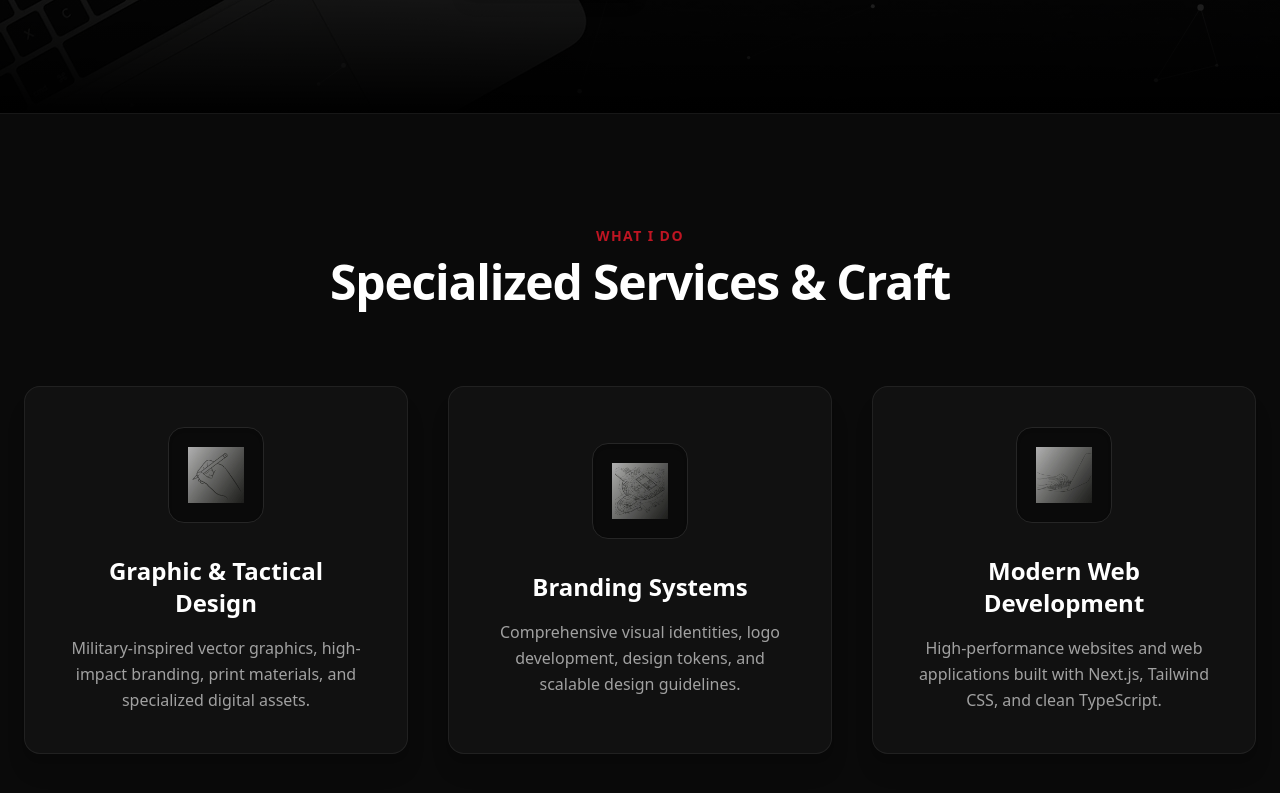
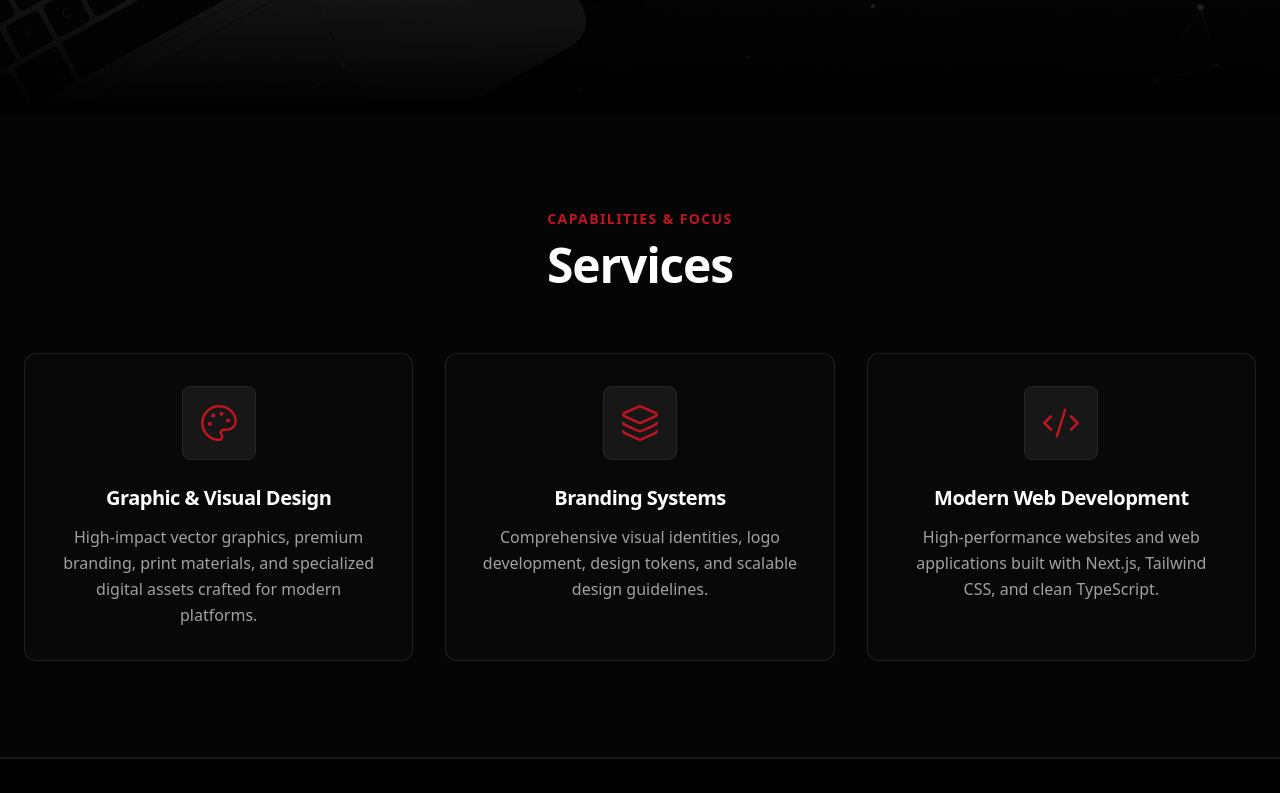
Before and after one commit to tombergson/tom-bergson-portfolio-next.js, a Next.js app: page / in a window 1280 px wide. Shown: the part 687-1480 px from the top of the page. Built offline with nearby package versions, Linux system fonts and the light colour scheme.

Commit message:
feat: wyśrodkowane ikony w sekcji Services oraz instalacja lucide-react

```diff
--- a/components/Services.tsx
+++ b/components/Services.tsx
@@ -1,62 +1,65 @@
-import Image from "next/image";
+import { Palette, Layers, Code2 } from "lucide-react";
 
 const services = [
   {
-    id: "graphic-design",
-    title: "Graphic & Tactical Design",
-    description: "Military-inspired vector graphics, high-impact branding, print materials, and specialized digital assets.",
-    icon: "/images/logo-icon.webp",
+    icon: Palette,
+    title: "Graphic & Visual Design",
+    description:
+      "High-impact vector graphics, premium branding, print materials, and specialized digital assets crafted for modern platforms.",
   },
   {
-    id: "branding-identity",
+    icon: Layers,
     title: "Branding Systems",
-    description: "Comprehensive visual identities, logo development, design tokens, and scalable design guidelines.",
-    icon: "/images/project.webp",
+    description:
+      "Comprehensive visual identities, logo development, design tokens, and scalable design guidelines.",
   },
   {
-    id: "web-development",
+    icon: Code2,
     title: "Modern Web Development",
-    description: "High-performance websites and web applications built with Next.js, Tailwind CSS, and clean TypeScript.",
-    icon: "/images/webicon.webp",
+    description:
+      "High-performance websites and web applications built with Next.js, Tailwind CSS, and clean TypeScript.",
   },
 ];
 
 export default function Services() {
   return (
-    <section id="services" className="py-28 bg-neutral-950 border-t border-neutral-900 relative">
+    <section id="services" className="py-24 bg-[#050505] relative border-b border-neutral-900">
       <div className="max-w-7xl mx-auto px-6">
-        <div className="text-center max-w-3xl mx-auto mb-20">
-          <h2 className="text-brand font-bold tracking-widest uppercase mb-3 text-xs md:text-sm">
-            What I Do
+        <div className="text-center mb-16">
+          <h2 className="text-brand font-bold tracking-widest uppercase text-xs md:text-sm mb-3">
+            Capabilities & Focus
           </h2>
           <h3 className="text-3xl md:text-5xl font-extrabold text-white tracking-tight">
-            Specialized Services & Craft
+            Services
           </h3>
         </div>
 
-        <div className="grid grid-cols-1 md:grid-cols-3 gap-10">
-          {services.map((service) => (
+        <div className="grid grid-cols-1 md:grid-cols-3 gap-8">
+          {services.map((service, index) => {
+            const Icon = service.icon;
+            return (
               <div
-              key={service.id}
-              className="bg-neutral-900/60 border border-neutral-800/80 rounded-2xl p-10 text-center flex flex-col items-center justify-center hover:border-brand/70 transition-all duration-300 hover:-translate-y-2 group shadow-xl hover:shadow-brand/10"
+                key={index}
+                className="group relative bg-neutral-950/60 border border-neutral-800/80 rounded-xl p-8 transition-all duration-300 hover:border-brand/50 hover:bg-neutral-900/40 flex flex-col items-center text-center"
               >
-              <div className="w-24 h-24 mb-8 flex items-center justify-center rounded-2xl bg-neutral-950 border border-neutral-800 group-hover:border-brand/50 transition-colors shadow-inner">
-                <Image
-                  src={service.icon}
-                  alt={service.title}
-                  width={64}
-                  height={64}
-                  className="w-14 h-14 object-contain group-hover:scale-110 transition-transform duration-300"
-                />
+                {/* Red accent glow on hover */}
+                <div className="absolute top-0 left-1/2 -translate-x-1/2 w-24 h-24 bg-brand/5 rounded-full blur-2xl group-hover:bg-brand/15 transition-all duration-300 pointer-events-none" />
+
+                {/* Duża wyśrodkowana ikona */}
+                <div className="mb-6 p-4 rounded-lg bg-neutral-900 border border-neutral-800 text-brand group-hover:text-white group-hover:bg-brand transition-all duration-300 flex items-center justify-center">
+                  <Icon className="w-10 h-10 stroke-[1.5]" />
                 </div>
-              <h4 className="text-2xl font-bold text-white mb-4 group-hover:text-brand transition-colors">
+
+                <h4 className="text-xl font-bold text-white mb-3 tracking-tight">
                   {service.title}
                 </h4>
-              <p className="text-neutral-400 text-base leading-relaxed max-w-sm">
+
+                <p className="text-neutral-400 text-sm md:text-base leading-relaxed">
                   {service.description}
                 </p>
               </div>
-          ))}
+            );
+          })}
         </div>
       </div>
     </section>
--- a/package.json
+++ b/package.json
@@ -9,6 +9,7 @@
     "lint": "eslint"
   },
   "dependencies": {
+    "lucide-react": "^1.45.0",
     "next": "16.3.5",
     "react": "19.2.8",
     "react-dom": "19.2.8"
```
Also changed, not shown: 1 other file (tests, documents, lock files or other folders). Lines whose indentation alone changed are shown as unchanged.
